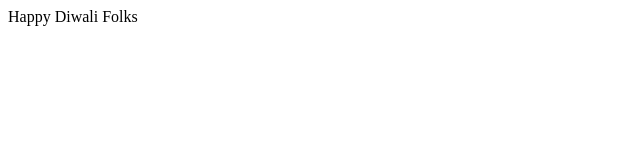
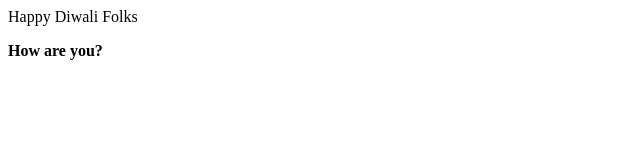
Before and after one commit to Tiwaryaman/firstrepository-demo, a plain HTML site: page index.html in a window 1280 px wide. Shown: the full height of the page, 0-640 px from the left. Drawn offline with Linux system fonts and the light colour scheme.

Commit message:
Add greeting

```diff
--- a/index.html
+++ b/index.html
@@ -1 +1,2 @@
 <p>Happy Diwali Folks</p>
+<b>How are you?</b>
```
